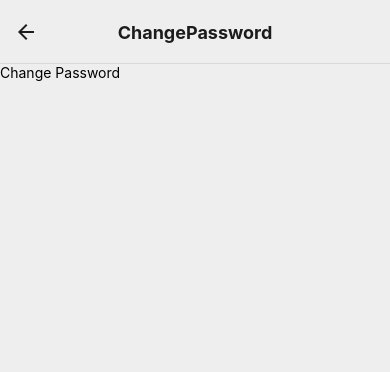
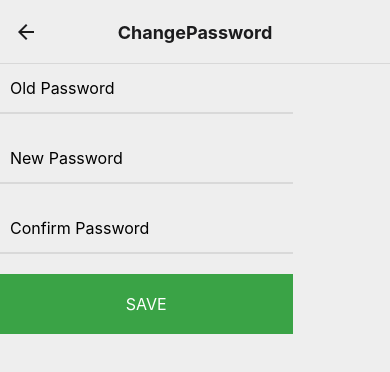
Before and after one commit to khaled-bissani/shelves-tracker, a React Native app in the folder supermarket-frontend/: screen /ChangePassword in a window 390 px wide. Shown: the top 372 px of the page. Built offline with nearby package versions, Linux system fonts and the light colour scheme.

Commit message:
Frontend <> Supermarket frontend: adding element to the change password page

```diff
--- a/supermarket-frontend/src/pages/changePassword/ChangePassword.js
+++ b/supermarket-frontend/src/pages/changePassword/ChangePassword.js
@@ -1,7 +1,17 @@
-import { Text } from "react-native";
+import { View } from "react-native";
+import { colors } from "../../constants/palette";
+import InputField from "../../components/InputField/InputField";
+import Buttons from "../../components/Button/Buttons";
 
 const ChangePassword = () => {
-    return <Text>Change Password</Text>
+    return <View>
+    <View>
+        <InputField type={"default"} secureTextEntry={true} placeholder={"Old Password"}/>
+        <InputField type={"default"} secureTextEntry={true} placeholder={"New Password"}/>
+        <InputField type={"default"} secureTextEntry={true} placeholder={"Confirm Password"}/>
+    </View>
+    <Buttons text={'SAVE'} color={colors.primary}/>
+</View>
 }
 
 export default ChangePassword;
```
